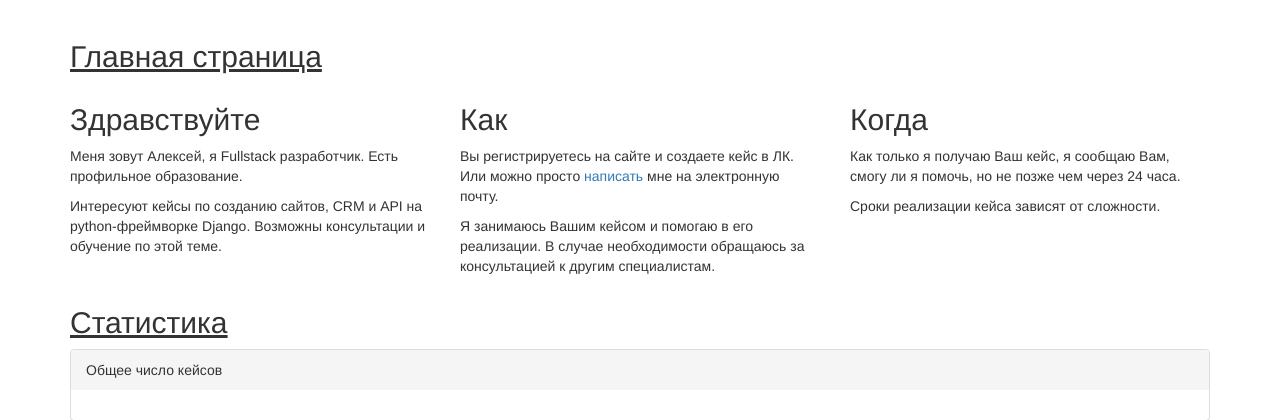
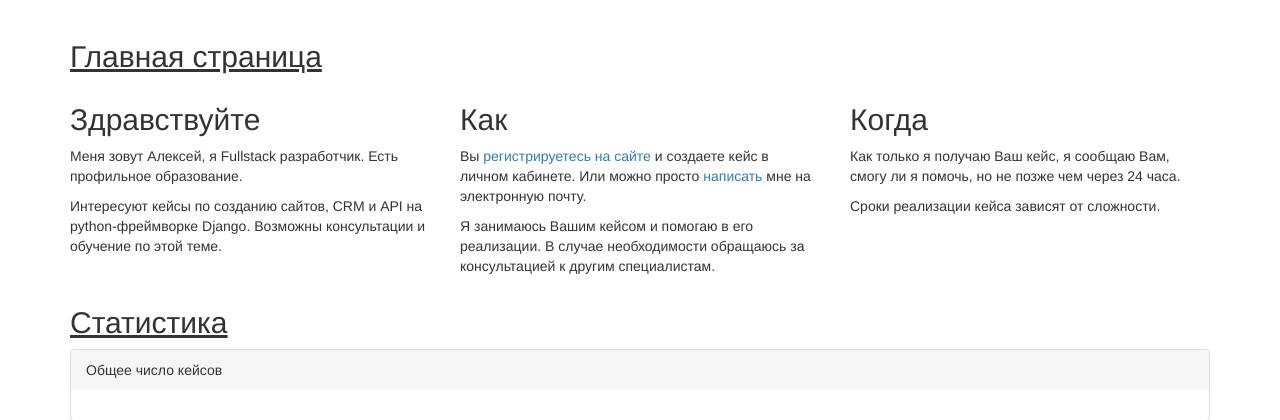
Before and after one commit to alexey-zhukov-git/mi-django, a Django app: template main/templates/main/home.html in a window 1280 px wide. Shown: the part 52-472 px from the top of the page. Run offline with Django 3.2, Linux system fonts and the light colour scheme; the template is opened without the code that fills it, so the values that code supplies are empty; some libraries are stand-ins or nearby versions.

Commit message:
Изменения на главной

```diff
--- a/main/templates/main/home.html
+++ b/main/templates/main/home.html
@@ -14,7 +14,7 @@
             </div>
             <div class="col-sm-4">
                 <h2>Как</h2>
-                <p>Вы регистрируетесь на сайте и создаете кейс в ЛК. Или можно просто <a href="{% url 'contacts' %}">написать</a> мне на электронную почту.</p>
+                <p>Вы <a href="{% url 'registration' %}">регистрируетесь на сайте</a> и создаете кейс в личном кабинете. Или можно просто <a href="{% url 'contacts' %}">написать</a> мне на электронную почту.</p>
                 <p>Я занимаюсь Вашим кейсом и помогаю в его реализации. В случае необходимости обращаюсь за консультацией к другим
                     специалистам.</p>
             </div>
```
